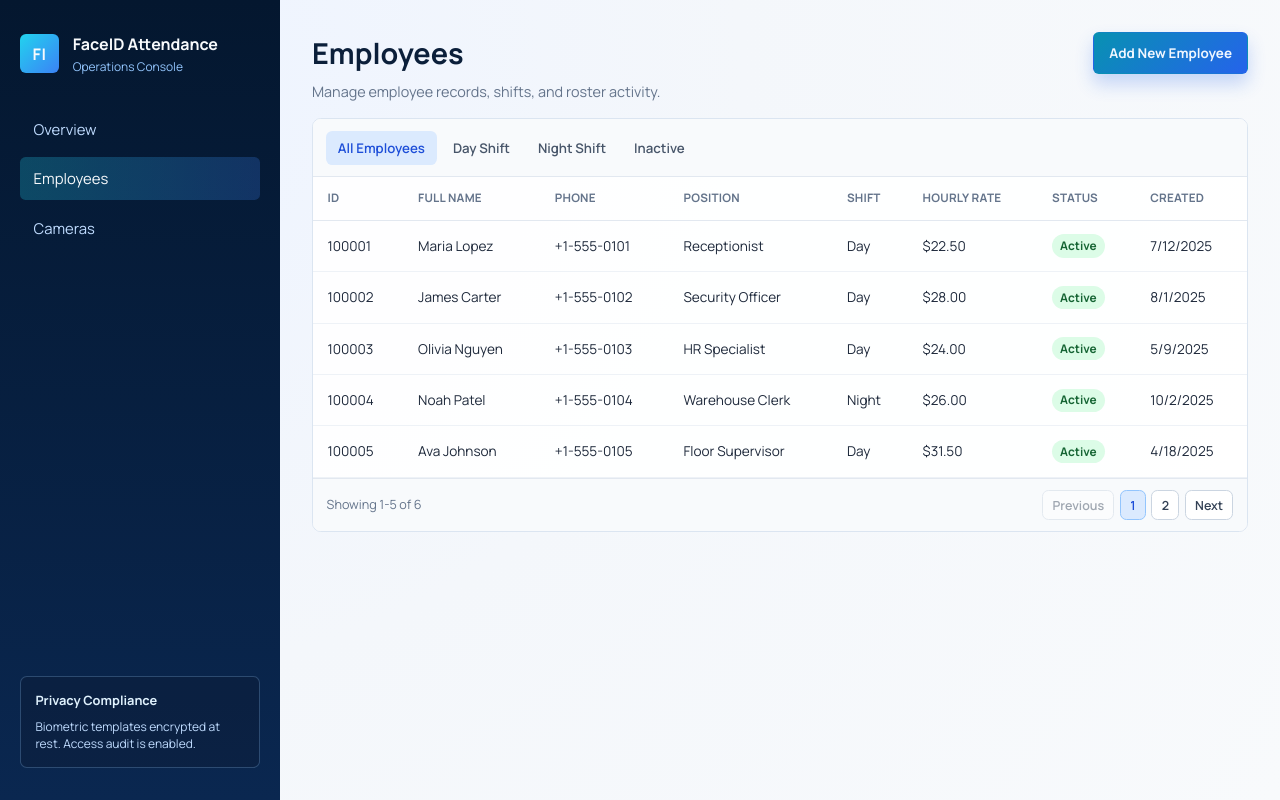
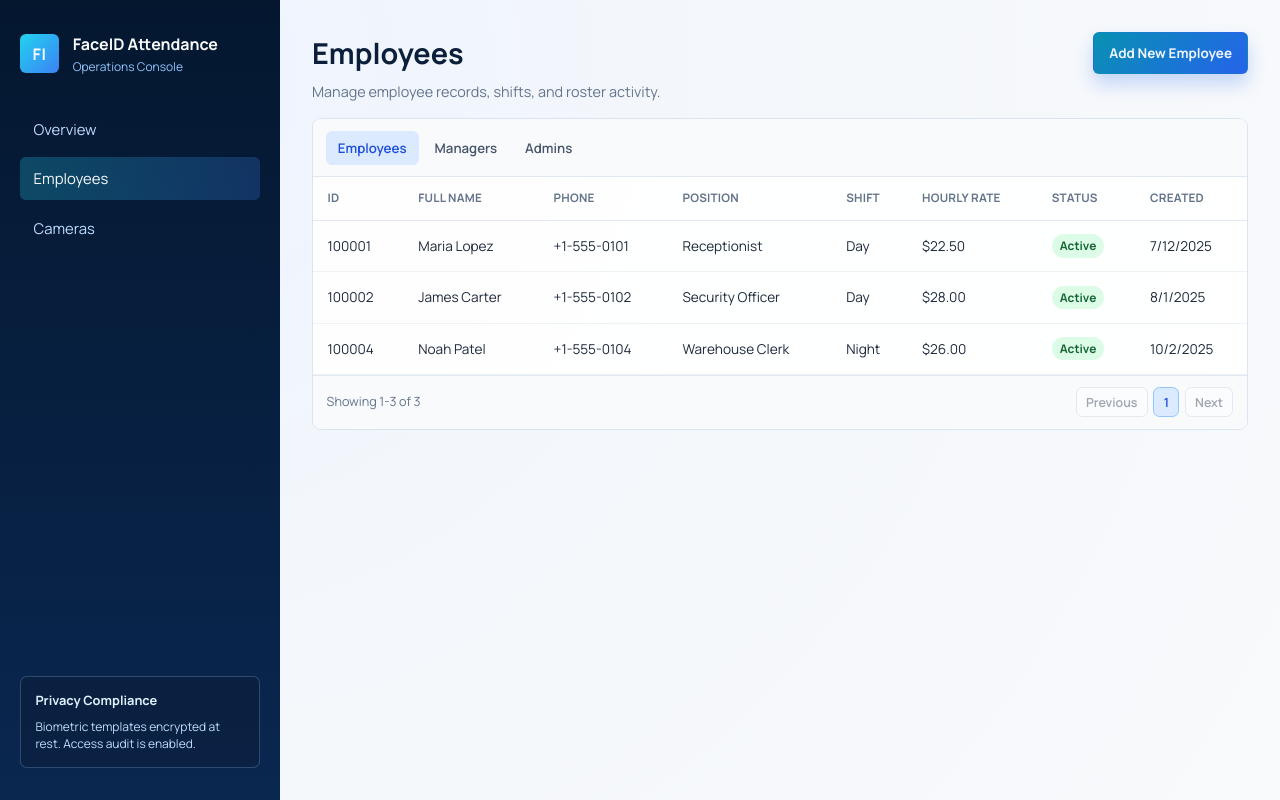
Before and after one commit to prowider5565/FaceID, a React app in the folder frontend/: page / in a window 1280 px wide. Both pictures are taken after a click on the button "Employees". Built offline with nearby package versions, Linux system fonts and the light colour scheme; the HTML template or start-up script is replaced by a standard one.

Commit message:
Tweaks in employees page

```diff
--- a/frontend/src/App.css
+++ b/frontend/src/App.css
@@ -358,18 +358,18 @@ h1 {
   gap: 1rem;
 }
 
-.employees-header {
+.employees-toolbar {
   display: flex;
   align-items: flex-start;
   justify-content: space-between;
   gap: 1rem;
 }
 
-.employees-header h1 {
+.employees-toolbar h1 {
   margin: 0;
 }
 
-.employees-header p {
+.employees-toolbar p {
   margin: 0.35rem 0 0;
   color: #64748b;
   font-size: 0.9rem;
@@ -678,7 +678,7 @@ h1 {
     align-items: flex-start;
   }
 
-  .employees-header {
+  .employees-toolbar {
     flex-direction: column;
   }
 
--- a/frontend/src/App.tsx
+++ b/frontend/src/App.tsx
@@ -5,12 +5,14 @@ import Cameras from './pages/Cameras'
 import Employees from './pages/Employees'
 
 type Shift = 'Day' | 'Night'
+type EmployeeRole = 'Manager' | 'Admin' | 'Employee'
 
 type Employee = {
   id: number
   fullName: string
   phoneNumber: string
   hourlyRate: number
+  role: EmployeeRole
   position: string
   shift: Shift
   isActive: boolean
@@ -73,6 +75,7 @@ function App() {
       fullName: 'Maria Lopez',
       phoneNumber: '+1-555-0101',
       hourlyRate: 22.5,
+      role: 'Employee',
       position: 'Receptionist',
       shift: 'Day',
       isActive: true,
@@ -85,6 +88,7 @@ function App() {
       fullName: 'James Carter',
       phoneNumber: '+1-555-0102',
       hourlyRate: 28,
+      role: 'Employee',
       position: 'Security Officer',
       shift: 'Day',
       isActive: true,
@@ -97,6 +101,7 @@ function App() {
       fullName: 'Olivia Nguyen',
       phoneNumber: '+1-555-0103',
       hourlyRate: 24,
+      role: 'Admin',
       position: 'HR Specialist',
       shift: 'Day',
       isActive: true,
@@ -109,6 +114,7 @@ function App() {
       fullName: 'Noah Patel',
       phoneNumber: '+1-555-0104',
       hourlyRate: 26,
+      role: 'Employee',
       position: 'Warehouse Clerk',
       shift: 'Night',
       isActive: true,
@@ -121,6 +127,7 @@ function App() {
       fullName: 'Ava Johnson',
       phoneNumber: '+1-555-0105',
       hourlyRate: 31.5,
+      role: 'Manager',
       position: 'Floor Supervisor',
       shift: 'Day',
       isActive: true,
@@ -133,6 +140,7 @@ function App() {
       fullName: 'Ethan Wright',
       phoneNumber: '+1-555-0106',
       hourlyRate: 27,
+      role: 'Admin',
       position: 'Maintenance Tech',
       shift: 'Night',
       isActive: false,
--- a/frontend/src/pages/Employees.tsx
+++ b/frontend/src/pages/Employees.tsx
@@ -1,42 +1,41 @@
 import { useEffect, useMemo, useState } from 'react'
 
 type Shift = 'Day' | 'Night'
+type EmployeeRole = 'Manager' | 'Admin' | 'Employee'
 
 type Employee = {
   id: number
   fullName: string
   phoneNumber: string
   hourlyRate: number
+  role: EmployeeRole
   position: string
   shift: Shift
   isActive: boolean
   createdAt: string
 }
 
-type EmployeeTab = 'all' | 'day' | 'night' | 'inactive'
+type EmployeeTab = 'managers' | 'admins' | 'employees'
 
 type EmployeesProps = {
   employees: Employee[]
 }
 
 const tabs: { id: EmployeeTab; label: string }[] = [
-  { id: 'all', label: 'All Employees' },
-  { id: 'day', label: 'Day Shift' },
-  { id: 'night', label: 'Night Shift' },
-  { id: 'inactive', label: 'Inactive' },
+  { id: 'employees', label: 'Employees' },
+  { id: 'managers', label: 'Managers' },
+  { id: 'admins', label: 'Admins' },
 ]
 
 function Employees({ employees }: EmployeesProps) {
-  const [activeTab, setActiveTab] = useState<EmployeeTab>('all')
+  const [activeTab, setActiveTab] = useState<EmployeeTab>('employees')
   const [currentPage, setCurrentPage] = useState(1)
   const pageSize = 5
 
   const filteredEmployees = useMemo(() => {
-    if (activeTab === 'day') return employees.filter((employee) => employee.shift === 'Day' && employee.isActive)
-    if (activeTab === 'night')
-      return employees.filter((employee) => employee.shift === 'Night' && employee.isActive)
-    if (activeTab === 'inactive') return employees.filter((employee) => !employee.isActive)
-    return employees
+    if (activeTab === 'managers') return employees.filter((employee) => employee.role === 'Manager')
+    if (activeTab === 'admins') return employees.filter((employee) => employee.role === 'Admin')
+    return employees.filter((employee) => employee.role === 'Employee')
   }, [activeTab, employees])
 
   const totalPages = Math.max(1, Math.ceil(filteredEmployees.length / pageSize))
@@ -55,7 +54,7 @@ function Employees({ employees }: EmployeesProps) {
 
   return (
     <section className="employees-page">
-      <header className="employees-header">
+      <div className="employees-toolbar">
         <div>
           <h1>Employees</h1>
           <p>Manage employee records, shifts, and roster activity.</p>
@@ -63,7 +62,7 @@ function Employees({ employees }: EmployeesProps) {
         <button type="button" className="primary-btn">
           Add New Employee
         </button>
-      </header>
+      </div>
 
       <div className="employees-table-card">
         <div className="employees-tabs" role="tablist" aria-label="Employee views">
```
